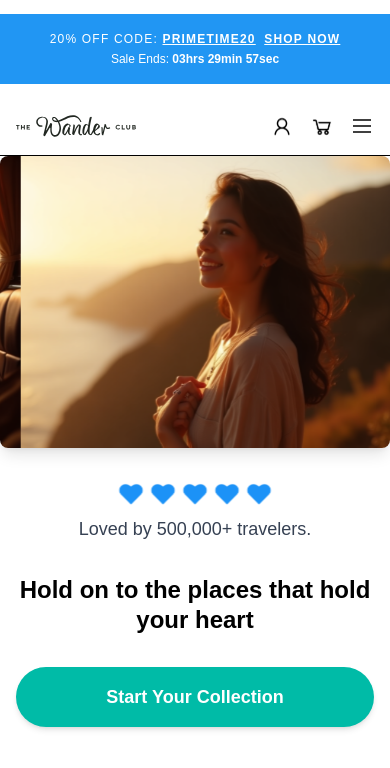
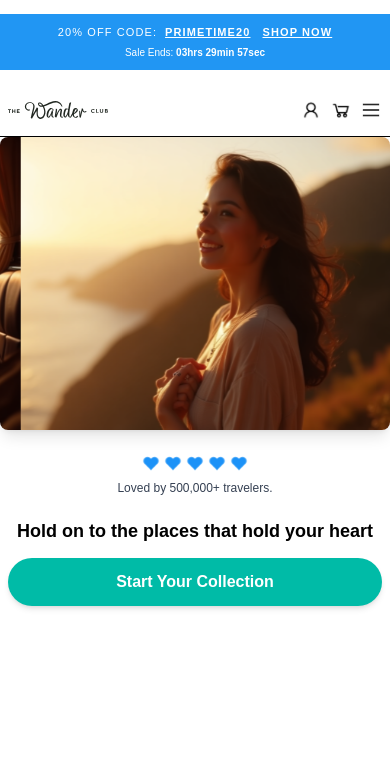
Before and after one commit to Redkuroo/wanderclub-hero, a Next.js app: page / in a window 390 px wide. Shown: the top 768 px of the page. Built offline with nearby package versions, Linux system fonts and the light colour scheme.

Commit message:
improved responsivenss

```diff
--- a/src/app/page.tsx
+++ b/src/app/page.tsx
@@ -21,22 +21,22 @@ export default function Home() {
   return (
     <div className="min-h-screen bg-white flex flex-col">
       {/* Promo Bar */}
-      <div className="bg-[#2196f3] text-white text-xs text-center flex flex-col items-center justify-center uppercase tracking-widest font-medium w-full h-[70px]  my-[14px] px-4">
-        <div>
+      <div className="bg-[#2196f3] text-white text-center flex flex-col items-center justify-center uppercase tracking-widest font-medium w-full h-[56px] sm:h-[64px] md:h-[70px] my-[14px] px-2 sm:px-4 text-[11px] sm:text-xs md:text-sm gap-1">
+        <div className="flex flex-wrap justify-center items-center gap-2">
           20% OFF CODE: <span className="font-bold underline">PRIMETIME20</span> <a href="#" className="font-bold underline ml-1">SHOP NOW</a>
         </div>
-        <div className="mt-1 normal-case tracking-normal font-normal">
+        <div className="normal-case tracking-normal font-normal text-[10px] sm:text-xs md:text-sm">
           Sale Ends: <span className="font-bold">03hrs 29min 57sec</span>
         </div>
       </div>
       {/* Navigation */}
-      <nav className="flex items-center justify-between border-b px-4 py-4 bg-white md:px-8">
+      <nav className="flex items-center justify-between border-b px-2 sm:px-4 md:px-8 py-3 md:py-4 bg-white w-full">
         {/* Logo */}
-        <div className="flex items-center gap-2 min-w-[120px] md:min-w-[200px]">
-          <Image src="/logo.svg" alt="The Wander Club Logo" width={120} height={32} priority className="md:w-[160px] md:h-[32px] w-[120px] h-[24px]" />
+        <div className="flex items-center gap-2 min-w-[100px] sm:min-w-[120px] md:min-w-[200px]">
+          <Image src="/logo.svg" alt="The Wander Club Logo" width={100} height={28} priority className="w-[100px] h-[28px] sm:w-[120px] sm:h-[32px] md:w-[160px] md:h-[32px]" />
         </div>
         {/* Nav Links (hidden on mobile) */}
-        <ul className="hidden md:flex gap-8 font-semibold text-base flex-1 justify-center">
+        <ul className="hidden md:flex gap-4 lg:gap-8 font-semibold text-xs sm:text-base flex-1 justify-center">
           <li className="text-blue-500 border-b-2 border-blue-500 pb-1">HOME</li>
           <li className="hover:text-blue-500 cursor-pointer">TOKENS</li>
           <li className="hover:text-blue-500 cursor-pointer">TOKEN HOLDERS</li>
@@ -44,52 +44,49 @@ export default function Home() {
           <li className="hover:text-blue-500 cursor-pointer">THE CLUBHOUSE</li>
         </ul>
         {/* Search and Icons */}
-        <div className="flex items-center gap-4 min-w-[120px] md:min-w-[320px] justify-end">
-          <div className="hidden md:block relative">
+        <div className="flex items-center gap-2 sm:gap-3 md:gap-4 min-w-[100px] sm:min-w-[120px] md:min-w-[320px] justify-end">
+          <div className="hidden md:block relative w-48 lg:w-72">
             <input
               type="text"
               placeholder="Search (e.g. Mexico, Florida, Yellowstone)"
-              className="border-2 border-teal-400 rounded-full px-4 py-1 pr-10 w-72 text-sm focus:outline-none focus:ring-2 focus:ring-teal-300"
+              className="border-2 border-teal-400 rounded-full px-3 py-1 pr-10 w-full text-xs md:text-sm focus:outline-none focus:ring-2 focus:ring-teal-300"
               style={{ fontFamily: 'TT Norms Pro, Arial, Helvetica, sans-serif' }}
             />
             <Image src="/Search.svg" alt="Search" width={20} height={20} className="absolute right-3 top-1/2 -translate-y-1/2 pointer-events-none" />
           </div>
           {/* Mobile icons */}
-
-          <Image src="/Customer.svg" alt="Customer" width={24} height={24} />
-          <Image src="/Shopping Cart.svg" alt="Cart" width={24} height={24} />
-          <Image src="/Menu.svg" alt="Menu" width={24} height={24} className="md:hidden" />
-          {/* Hamburger menu for mobile */}
-
+          <Image src="/Customer.svg" alt="Customer" width={22} height={22} className="w-[22px] h-[22px] sm:w-[24px] sm:h-[24px]" />
+          <Image src="/Shopping Cart.svg" alt="Cart" width={22} height={22} className="w-[22px] h-[22px] sm:w-[24px] sm:h-[24px]" />
+          <Image src="/Menu.svg" alt="Menu" width={22} height={22} className="md:hidden w-[22px] h-[22px] sm:w-[24px] sm:h-[24px]" />
         </div>
       </nav>
       {/* Hero Images Carousel */}
       <div className="w-full flex justify-center mt-0">
-        <div className="relative w-full h-[calc(100vw*0.75)] md:w-[1800px] md:h-[450px] overflow-hidden rounded-lg shadow-lg">
+        <div className="relative w-full h-[calc(100vw*0.75)] sm:h-[320px] md:w-[1800px] md:h-[450px] overflow-hidden rounded-lg shadow-lg">
           <Carousel />
         </div>
       </div>
       {/* Testimonial */}
-      <div className="flex flex-col items-center justify-center mt-8 w-full px-2 text-center md:flex-row md:items-center md:justify-center md:text-left">
-        <div className="flex gap-1 mb-2 md:mb-0 md:mr-3 justify-center">
+      <div className="flex flex-col items-center justify-center mt-6 sm:mt-8 w-full px-2 text-center md:flex-row md:items-center md:justify-center md:text-left gap-1 sm:gap-2">
+        <div className="flex gap-1 sm:gap-2 mb-1 md:mb-0 md:mr-3 justify-center">
           {/* 5 blue heart SVGs */}
           {Array.from({ length: 5 }).map((_, i) => (
             <Image
               key={i}
               src="/Filled Heart.svg"
               alt="Heart"
-              width={28}
-              height={28}
-              className="inline-block align-middle"
+              width={22}
+              height={22}
+              className="inline-block align-middle w-[18px] h-[18px] sm:w-[22px] sm:h-[22px]"
             />
           ))}
         </div>
-        <span className="text-gray-700 font-medium text-lg whitespace-nowrap">Loved by 500,000+ travelers.</span>
+        <span className="text-gray-700 font-medium text-xs sm:text-base md:text-lg whitespace-nowrap">Loved by 500,000+ travelers.</span>
       </div>
-      {/* Headline & CTA */}
-      <div className="flex flex-col items-center mt-8 mb-12 px-4 w-full">
-        <h1 className="text-2xl sm:text-3xl md:text-5xl font-bold text-center mb-8 leading-tight">Hold on to the places that hold your heart</h1>
-        <button className="bg-teal-500 hover:bg-teal-600 text-white font-semibold text-lg rounded-full px-6 py-4 shadow-md transition-colors cursor-pointer w-full max-w-[420px]">Start Your Collection</button>
+      {/* Headline & CTA: center and pad for mobile */}
+      <div className="flex flex-col items-center mt-6 sm:mt-8 mb-8 sm:mb-12 px-2 sm:px-4 w-full">
+        <h1 className="text-lg sm:text-2xl md:text-4xl lg:text-5xl font-bold text-center mb-4 sm:mb-8 leading-tight">Hold on to the places that hold your heart</h1>
+        <button className="bg-teal-500 hover:bg-teal-600 text-white font-semibold text-base sm:text-lg rounded-full px-4 sm:px-6 py-3 sm:py-4 shadow-md transition-colors cursor-pointer w-full max-w-[420px]">Start Your Collection</button>
       </div>
     </div>
   );
```
